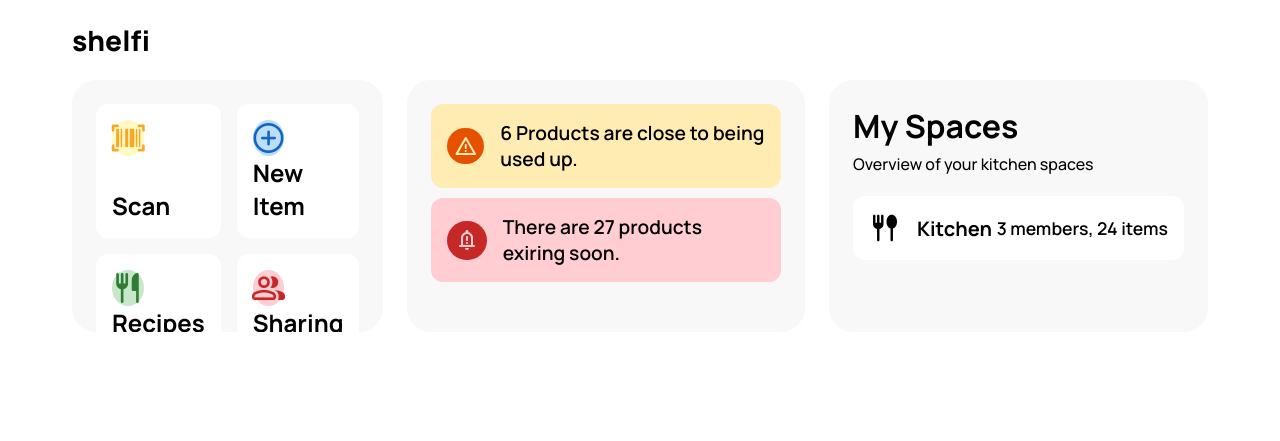
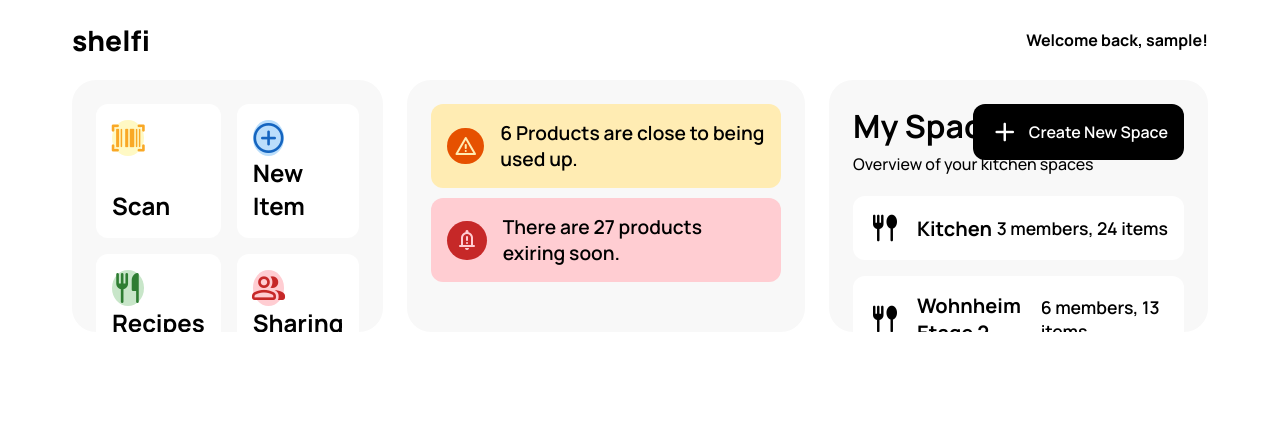
Before and after one commit to czett/shelfi, a Flask app: page /dashboard in a window 1280 px wide. Shown: the top 441 px of the page. Run offline with Flask 3, Linux system fonts and the light colour scheme; the visitor is signed in with stand-in values (Sample User, id 1).

Commit message:
spaces list and creation form ui

```diff
--- a/app.py
+++ b/app.py
@@ -1,5 +1,5 @@
 from flask import Flask, render_template, redirect, session, request
-import database, dotenv, os
+import database, dotenv, os, re
 
 try:
     dotenv.load_dotenv()
@@ -34,6 +34,11 @@ def login_submit():
     username = request.form['username']
     password = request.form['password']
     success, message = database.login(username, password)
+
+    # Sanitize username: allow only alphanumeric and underscores, reject others
+    if not re.match(r'^\w+$', username):
+        return render_template('auth.html', action='login', error='Invalid username: only letters, numbers, and underscores are allowed.', session=session)
+
     if success:
         session['username'] = username
         session['logged_in'] = True
--- a/static/style/style.css
+++ b/static/style/style.css
@@ -56,6 +56,10 @@ div, p, a{
     color: var(--bg-color);
 }
 
+::-webkit-scrollbar{
+    display: none;
+}
+
 /* navbar */
 
 .navbar {
@@ -87,6 +91,14 @@ div, p, a{
     display: grid;
     grid-template-columns: repeat(2, 1fr);
     gap: .5rem;
+}
+
+.navbar-right .welcome-text{
+    display: flex;
+    align-items: center;
+    font-size: 1rem;
+    font-weight: 700;
+    /* color: var(--light-text); */
 }
 
 .navbar-right a {
@@ -133,6 +145,7 @@ div, p, a{
     padding: var(--ypad);
     border-radius: var(--radius-big);
     background-color: var(--light-bg);
+    position: relative;
 }
 
 .dashboard .row .child.quick-actions{
@@ -346,6 +359,80 @@ div, p, a{
     font-weight: 700;
 }
 
+/* create space floating button */
+
+.child.spaces .create-space-button{
+    position: absolute;
+    inset: var(--ypad) var(--ypad) auto auto;
+    background-color: var(--fg-color);
+    border-radius: var(--radius);
+    display: flex;
+    justify-content: start;
+    align-items: center;
+    color: var(--bg-color);
+    padding: .75rem 1rem;
+    gap: .5rem;
+    cursor: pointer;
+}
+
+.child.spaces .create-space-icon{
+    display: flex;
+    justify-content: center;
+    align-items: center;
+    color: inherit;
+}
+
+.child.spaces .create-space-icon span{
+    font-size: 2rem;
+    color: inherit;
+}
+
+/* create new space form */
+
+.create-space-form{
+    position: absolute;
+    inset: auto 50% 0% auto;
+    background-color: var(--light-border);
+    min-width: 50%;
+    width: fit-content;
+    overflow: hidden;
+    max-width: 100%;
+    transform: translate(50%, 100%);
+    border-radius: var(--radius) var(--radius) 0 0;
+    padding: 1rem;
+}
+
+.create-space-form form{
+    width: 100%;
+    display: flex;
+    gap: 1rem;
+    justify-content: start;
+    align-items: center;
+}
+
+.create-space-form form input{
+    flex: 3;
+    padding: 1ch 1.5ch;
+    font-size: 1rem;
+    border: 2px solid var(--lines);
+    background-color: var(--light-bg);
+    border-radius: calc(0.75*var(--radius));
+    outline: none;
+    font-weight: 700;
+}
+
+.create-space-form form button{
+    flex: 1;
+    padding: 1ch 1.5ch;
+    font-size: 1rem;
+    color: var(--bg-color);
+    border: none;
+    background-color: var(--fg-color);
+    border-radius: calc(0.75*var(--radius));
+    outline: none;
+    font-weight: 700;
+}
+
 /* auth ui :3 */
 
 .auth-container{
--- a/templates/base.html
+++ b/templates/base.html
@@ -22,6 +22,12 @@
                 <a href="/login">Login</a>
                 <a href="/register">Register</a>
             </div>
+        {% else %}
+            <div class="navbar-right">
+                <div></div>
+                <div class="welcome-text">Welcome back, {{session.username}}!</div>
+                <!-- <a href="/logout">Logout</a> -->
+            </div>
         {% endif %}
     </div>
     {% endblock %}
--- a/templates/dashboard.html
+++ b/templates/dashboard.html
@@ -54,6 +54,13 @@
                 Overview of your kitchen spaces
             </div>
 
+            <div class="create-space-button" onmousedown="expandCreateSpaceForm()">
+                <div class="create-space-icon">
+                    <span class="material-symbols-rounded">add</span>
+                </div>
+                <div class="create-space-text">Create New Space</div>
+            </div>
+
             <div class="spaces-list">
                 <div class="space-card">
                     <div class="space-icon-and-name">
@@ -64,9 +71,50 @@
                     </div>
                     <div class="space-card-count">3 members, 24 items</div>
                 </div>
+                <div class="space-card">
+                    <div class="space-icon-and-name">
+                        <div class="space-card-icon">
+                            <span class="material-symbols-rounded">fork_spoon</span>
+                        </div>
+                        <div class="space-card-name">Wohnheim Etage 2</div>
+                    </div>
+                    <div class="space-card-count">6 members, 13 items</div>
+                </div>
+                <div class="space-card">
+                    <div class="space-icon-and-name">
+                        <div class="space-card-icon">
+                            <span class="material-symbols-rounded">fork_spoon</span>
+                        </div>
+                        <div class="space-card-name">Zuhause</div>
+                    </div>
+                    <div class="space-card-count">2 members, 7 items</div>
+                </div>
+            </div>
+
+            <div class="create-space-form" data-expanded="false">
+                <form action="/api/create-space">
+                    <input type="text" id="space_name" name="space_name" required placeholder="Space Name">
+                    <button type="submit">Submit</button>
+                </form>
             </div>
         </div>
     </div>
 </div>
 
+<script>
+    function expandCreateSpaceForm() {
+        // const button = document.querySelector('.create-space-button');
+        const form = document.querySelector('.create-space-form');
+
+
+        if (form.getAttribute('data-expanded') === 'false') {
+            form.style.transform = "translate(50%, 0%)";
+            form.setAttribute('data-expanded', 'true');
+        } else {
+            form.style.transform = "translate(50%, 100%)";
+            form.setAttribute('data-expanded', 'false');
+        }
+    }
+</script>
+
 {% endblock %}
```
